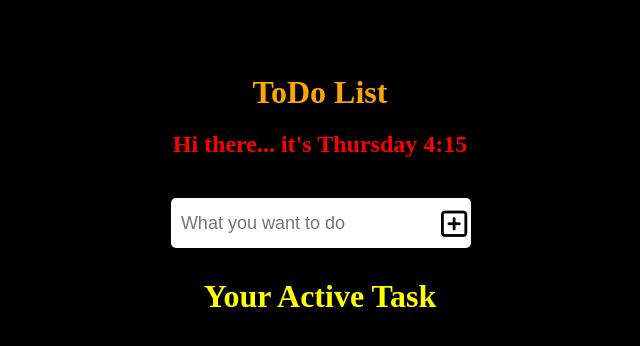
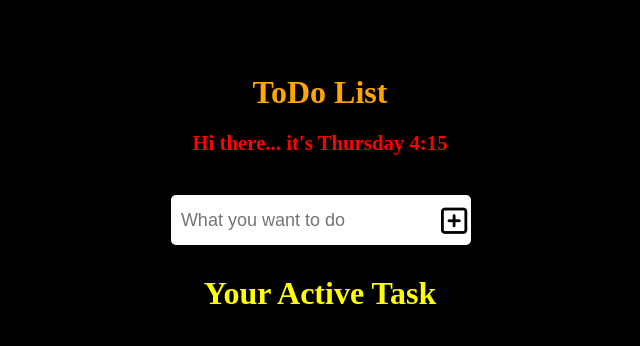
Before and after one commit to VaisakhPushpan/react-todo-app, a plain HTML site: page index.html in a window 1280 px wide. Shown: the whole page, without its empty margins (320-960 px from the left). Drawn offline with Linux system fonts and the light colour scheme; files that its build step writes are made by us from their sources; files whose address does not match are found by name.

Commit message:
Update main.8db12177.css

```diff
--- a/static/css/main.8db12177.css
+++ b/static/css/main.8db12177.css
@@ -21,7 +21,7 @@
     width: 100%;
 }
 .heading h2{
-    font-size: 150%;
+    font-size: 130%;
 }
 .mainHeading{
     color: white;
```
